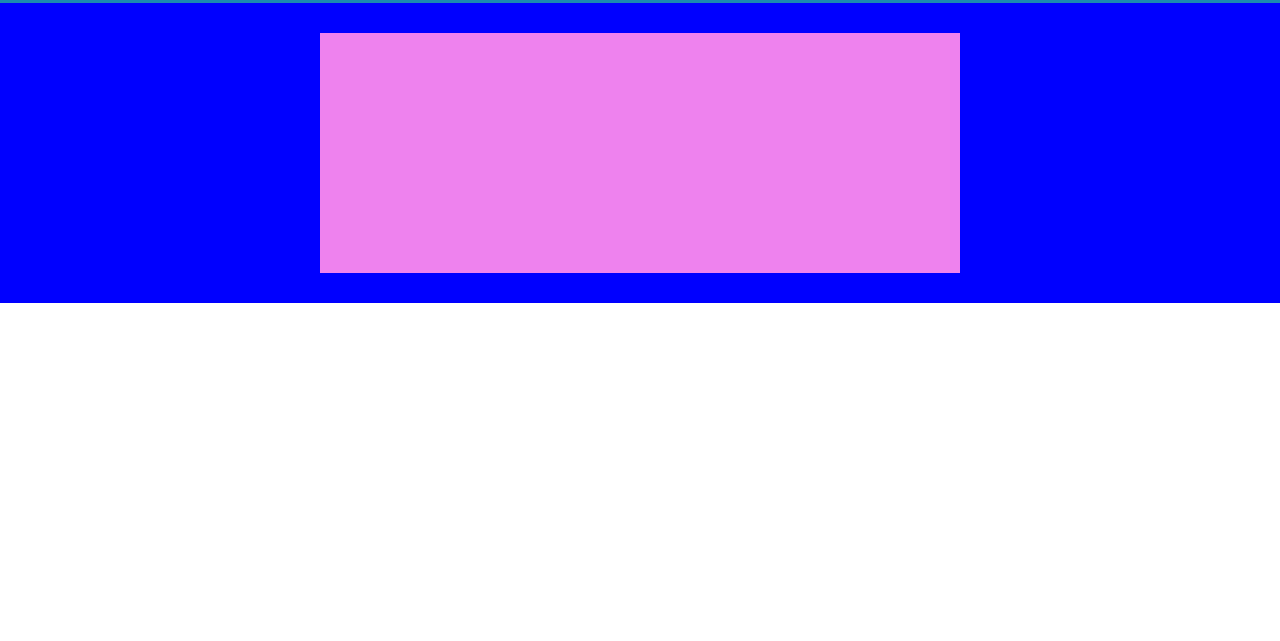
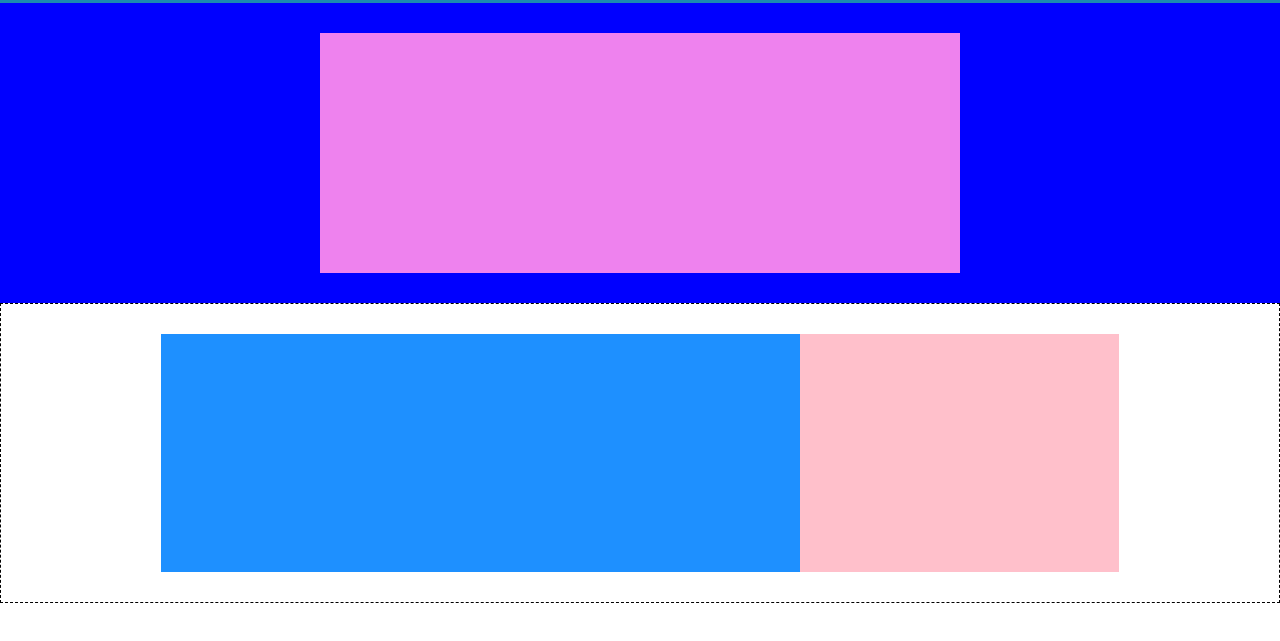
Before and after one commit to Efestus31/htmlcss-struttura-discord, a plain HTML site: page index.html in a window 1280 px wide. Shown: the part 47-688 px from the top of the page. Drawn offline with Linux system fonts and the light colour scheme.

Commit message:
add 2nd container

```diff
--- a/index.html
+++ b/index.html
@@ -27,11 +27,24 @@
     </header>
     <!-- main -->
      <main id="main-flex">
+        <!-- container 1 -->
         <div class="container-b">
-            <div id="pink-s">
+            <div id="purple-s">
 
             </div>
         </div>
+        <!-- container 2 -->
+        <div class="container-w">
+            <div class="pink-s">
+
+            </div>
+            <div class="cyan-s">
+
+            </div>
+
+        </div>
+
+
      </main>
 
 </body>
--- a/style.css
+++ b/style.css
@@ -53,11 +53,35 @@ main-flex{
     display: flex;
     justify-content: center;
     align-items: center;
-    margin: 0 auto;
 }
-#pink-s{
+#purple-s{
     background-color: #ee82ee;
     height: 80%;
     width: 50%;
+    margin: 0 auto;
 }
+.container-w{
+    background-color: white;
+    height: 300px;
+    width: 100%;
+    display: flex;
+    justify-content: center;
+    align-items: center;
+    flex-direction: row-reverse;
+    border: dashed 1px;
+}
+.pink-s{
+    background-color: #ffc0cb;
+    height: 80%;
+    width: 25%;
+    margin: 0 ;
+}
+.cyan-s{
+    background-color: #1e90ff;
+    height: 80%;
+    width: 50%;
+    margin: 0 ;
+}
+
+
 /* #endregion main */
```
